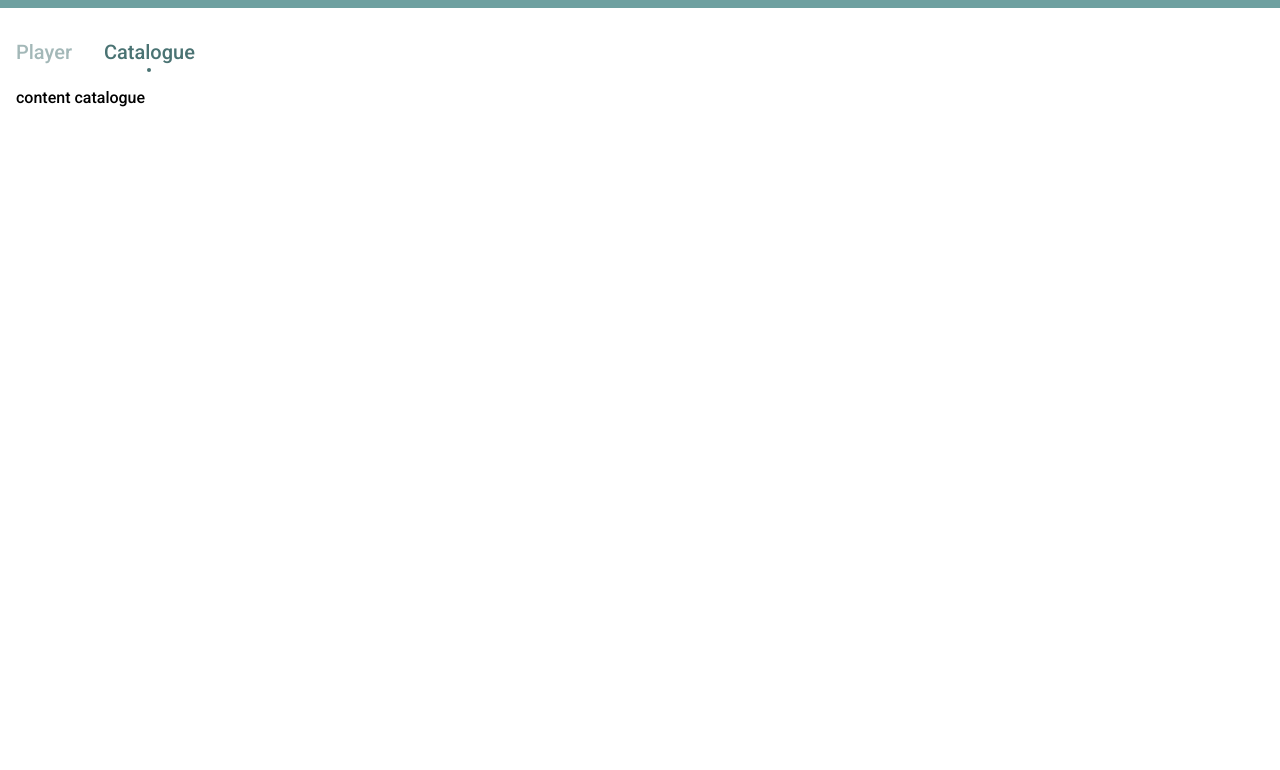
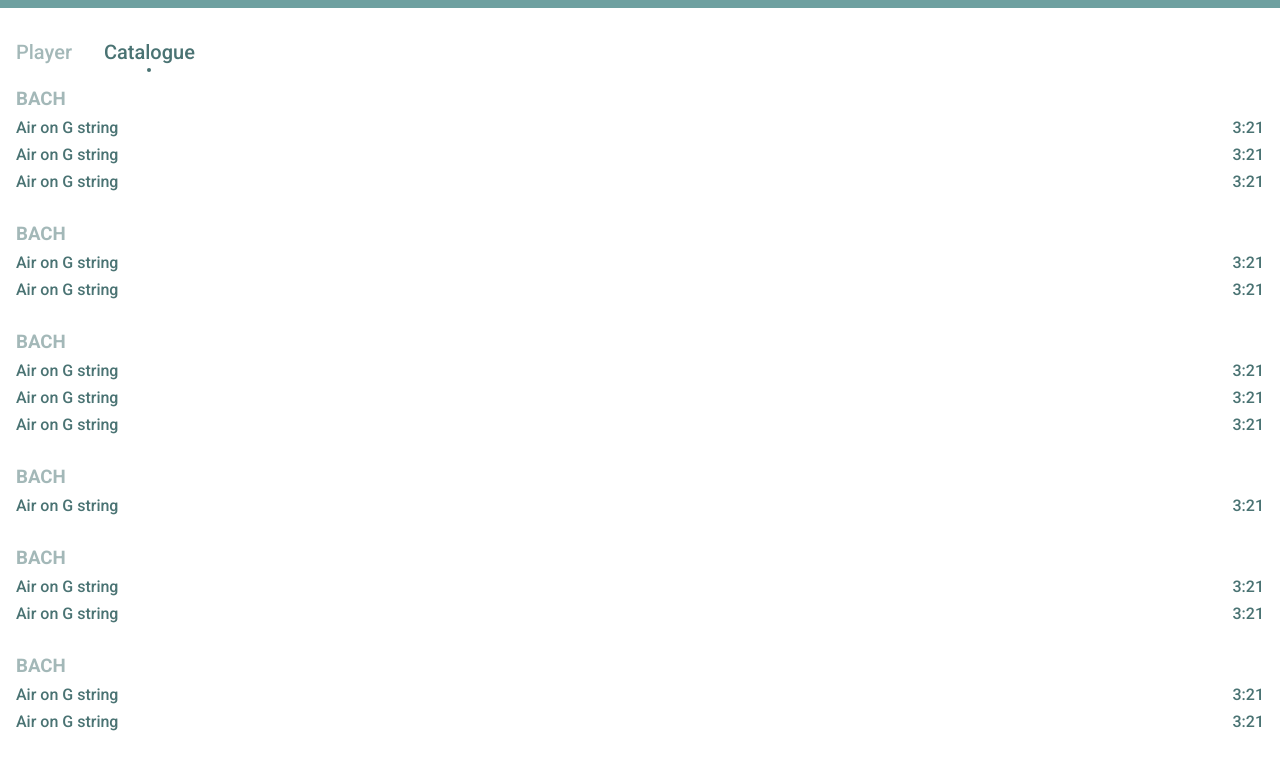
Before and after one commit to boguz/emilBox, a website with bundled scripts: page website/index.html in a window 1280 px wide. Both pictures are taken after a click on the button "Catalogue". Shown: the part 46-816 px from the top of the page. Built offline with nearby package versions, Linux system fonts and the light colour scheme; files whose address does not match are found by name.

Commit message:
Style the calatogue screen

```diff
--- /dev/null
+++ b/website/css/elements/_catalogue.css
@@ -0,0 +1,37 @@
+.catalogue {
+
+}
+
+.catalogue__list {
+    margin: 0;
+    padding: 0;
+    list-style: none;
+}
+
+.catalogue__group {
+    margin-bottom: var(--spacing-l);
+}
+
+.catalogue__group:last-child {
+    margin-bottom: 0;
+}
+
+.catalogue__title {
+    text-transform: uppercase;
+    color: var(--color-primary-dark);
+    margin-bottom: var(--spacing-s);
+    opacity: .5;
+}
+
+.catalogue__item {
+    display: flex;
+    align-items: center;
+    justify-content: space-between;
+    margin-bottom: var(--spacing-s);
+}
+
+.catalogue__track-name,
+.catalogue__track-duration {
+    font-weight: var(--font-weight-normal);
+    color: var(--color-primary-dark);
+}
--- a/website/css/emilbox.css
+++ b/website/css/emilbox.css
@@ -10,3 +10,4 @@
 @import "elements/_input-range.css";
 @import "elements/_checkbox.css";
 @import "elements/_checkbox-label.css";
+@import "elements/_catalogue.css";
--- a/website/index.html
+++ b/website/index.html
@@ -53,7 +53,91 @@
                     </article>
                 </div>
                 <div class="tabs__content" tab-id="Catalogue">
-                    content catalogue
+                    <div class="catalogue">
+                        <div class="catalogue__group">
+                            <h3 class="catalogue__title">Bach</h3>
+                            <ul class="catalogue__list">
+                                <li class="catalogue__item">
+                                    <p class="catalogue__track-name">Air on G string</p>
+                                    <p class="catalogue__track-duration">3:21</p>
+                                </li>
+                                <li class="catalogue__item">
+                                    <p class="catalogue__track-name">Air on G string</p>
+                                    <p class="catalogue__track-duration">3:21</p>
+                                </li>
+                                <li class="catalogue__item">
+                                    <p class="catalogue__track-name">Air on G string</p>
+                                    <p class="catalogue__track-duration">3:21</p>
+                                </li>
+                            </ul>
+                        </div>
+                        <div class="catalogue__group">
+                            <h3 class="catalogue__title">Bach</h3>
+                            <ul class="catalogue__list">
+                                <li class="catalogue__item">
+                                    <p class="catalogue__track-name">Air on G string</p>
+                                    <p class="catalogue__track-duration">3:21</p>
+                                </li>
+                                <li class="catalogue__item">
+                                    <p class="catalogue__track-name">Air on G string</p>
+                                    <p class="catalogue__track-duration">3:21</p>
+                                </li>
+                            </ul>
+                        </div>
+                        <div class="catalogue__group">
+                            <h3 class="catalogue__title">Bach</h3>
+                            <ul class="catalogue__list">
+                                <li class="catalogue__item">
+                                    <p class="catalogue__track-name">Air on G string</p>
+                                    <p class="catalogue__track-duration">3:21</p>
+                                </li>
+                                <li class="catalogue__item">
+                                    <p class="catalogue__track-name">Air on G string</p>
+                                    <p class="catalogue__track-duration">3:21</p>
+                                </li>
+                                <li class="catalogue__item">
+                                    <p class="catalogue__track-name">Air on G string</p>
+                                    <p class="catalogue__track-duration">3:21</p>
+                                </li>
+                            </ul>
+                        </div>
+                        <div class="catalogue__group">
+                            <h3 class="catalogue__title">Bach</h3>
+                            <ul class="catalogue__list">
+                                <li class="catalogue__item">
+                                    <p class="catalogue__track-name">Air on G string</p>
+                                    <p class="catalogue__track-duration">3:21</p>
+                                </li>
+                            </ul>
+                        </div>
+                        <div class="catalogue__group">
+                            <h3 class="catalogue__title">Bach</h3>
+                            <ul class="catalogue__list">
+                                <li class="catalogue__item">
+                                    <p class="catalogue__track-name">Air on G string</p>
+                                    <p class="catalogue__track-duration">3:21</p>
+                                </li>
+                                <li class="catalogue__item">
+                                    <p class="catalogue__track-name">Air on G string</p>
+                                    <p class="catalogue__track-duration">3:21</p>
+                                </li>
+                            </ul>
+                        </div>
+                        <div class="catalogue__group">
+                            <h3 class="catalogue__title">Bach</h3>
+                            <ul class="catalogue__list">
+                                <li class="catalogue__item">
+                                    <p class="catalogue__track-name">Air on G string</p>
+                                    <p class="catalogue__track-duration">3:21</p>
+                                </li>
+                                <li class="catalogue__item">
+                                    <p class="catalogue__track-name">Air on G string</p>
+                                    <p class="catalogue__track-duration">3:21</p>
+                                </li>
+                            </ul>
+                        </div>
+
+                    </div>
                 </div>
             </div>
         </section>
```
